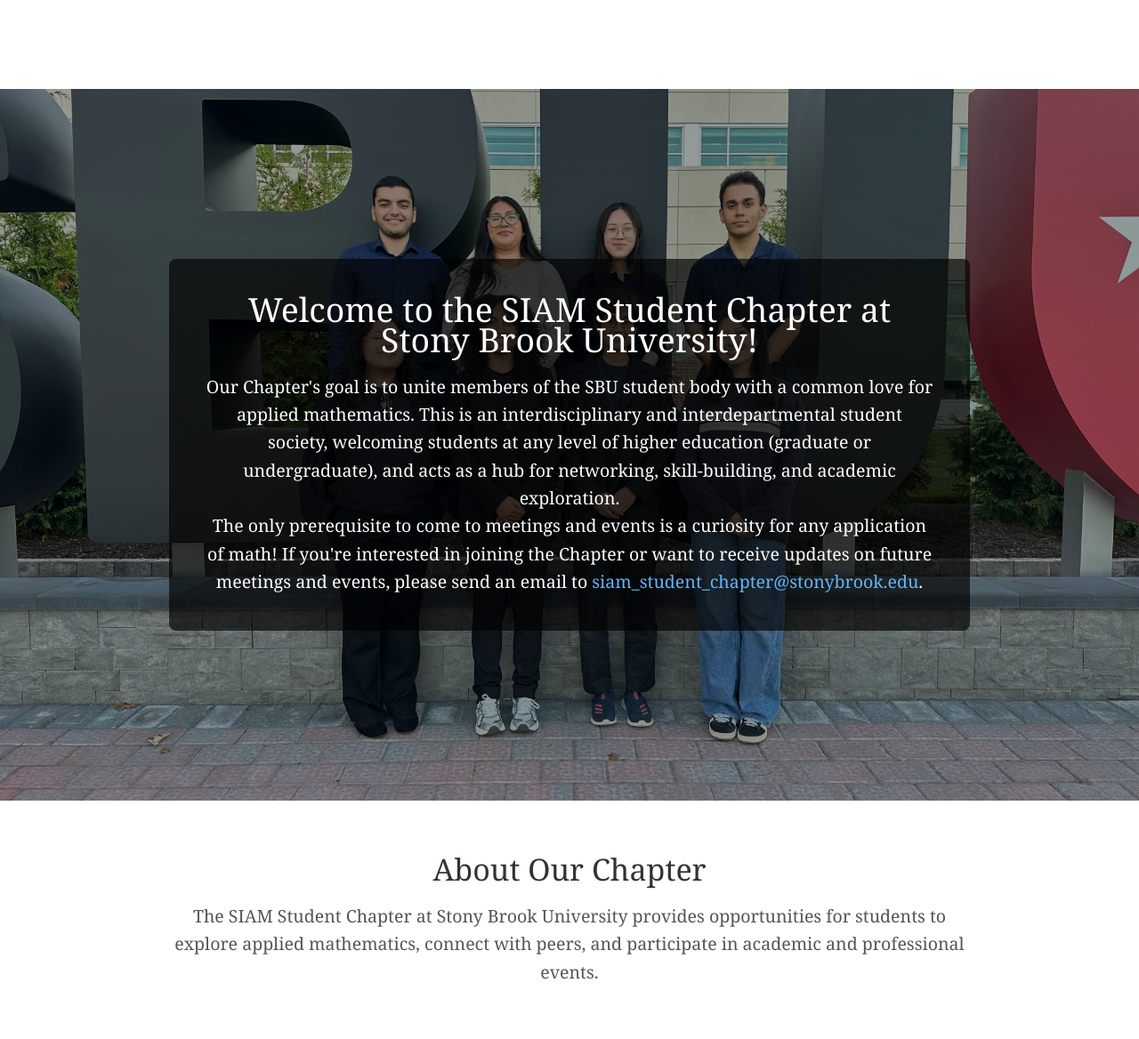
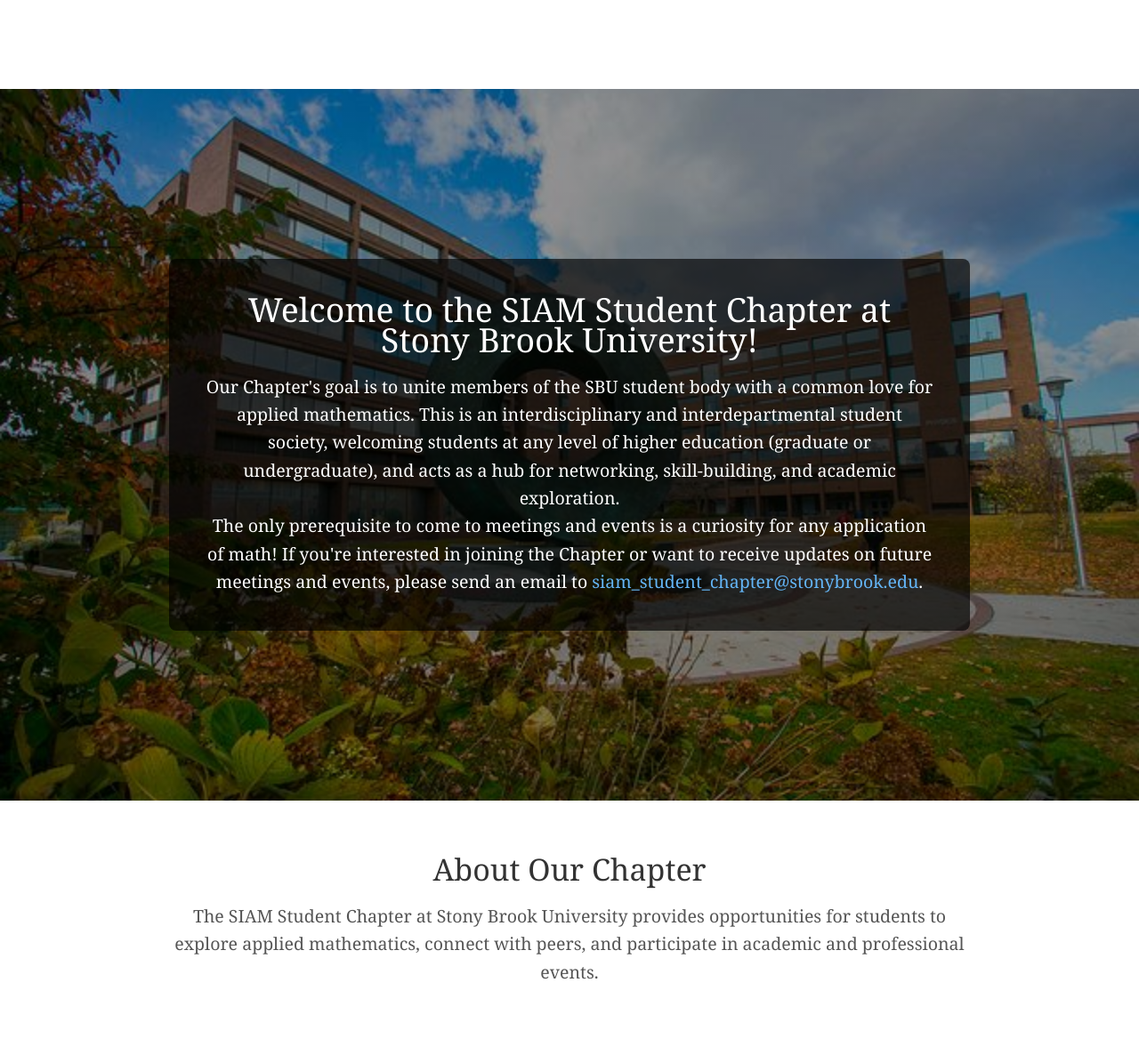
Before and after one commit to siamsc-sbu/siamsc-sbu.github.io, a Jekyll site: the page built from index.md, in a window 1280 px wide. Shown: the whole page at 89% size. Built offline with Jekyll 4.4.1, drawn with Linux system fonts in a browser that asks for light colours.

Commit message:
Change background image in hero-split section

```diff
--- a/_sass/_theme.scss
+++ b/_sass/_theme.scss
@@ -489,7 +489,7 @@ body {
   min-height: calc(100vh - 100px);
   background:
     linear-gradient(rgba(0, 0, 0, 0.4), rgba(0, 0, 0, 0.4)),
-    url("/assets/Chosen Picture (1).jpg") no-repeat center center;
+    url("/assets/sbu torus.jpg") no-repeat center center;
   background-size: cover;
   background-attachment: fixed; /* Keeps image fixed while scrolling */
 
```
